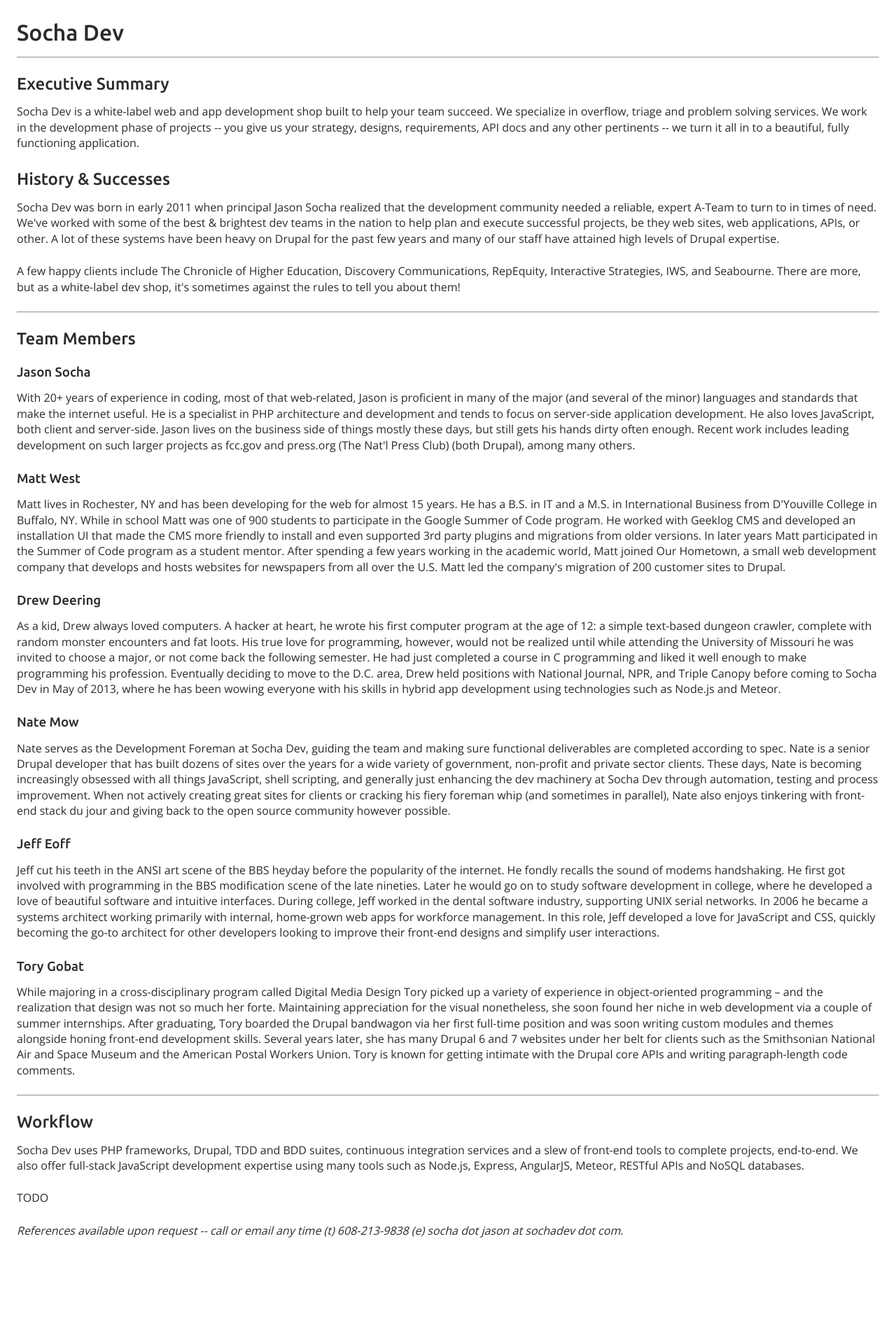
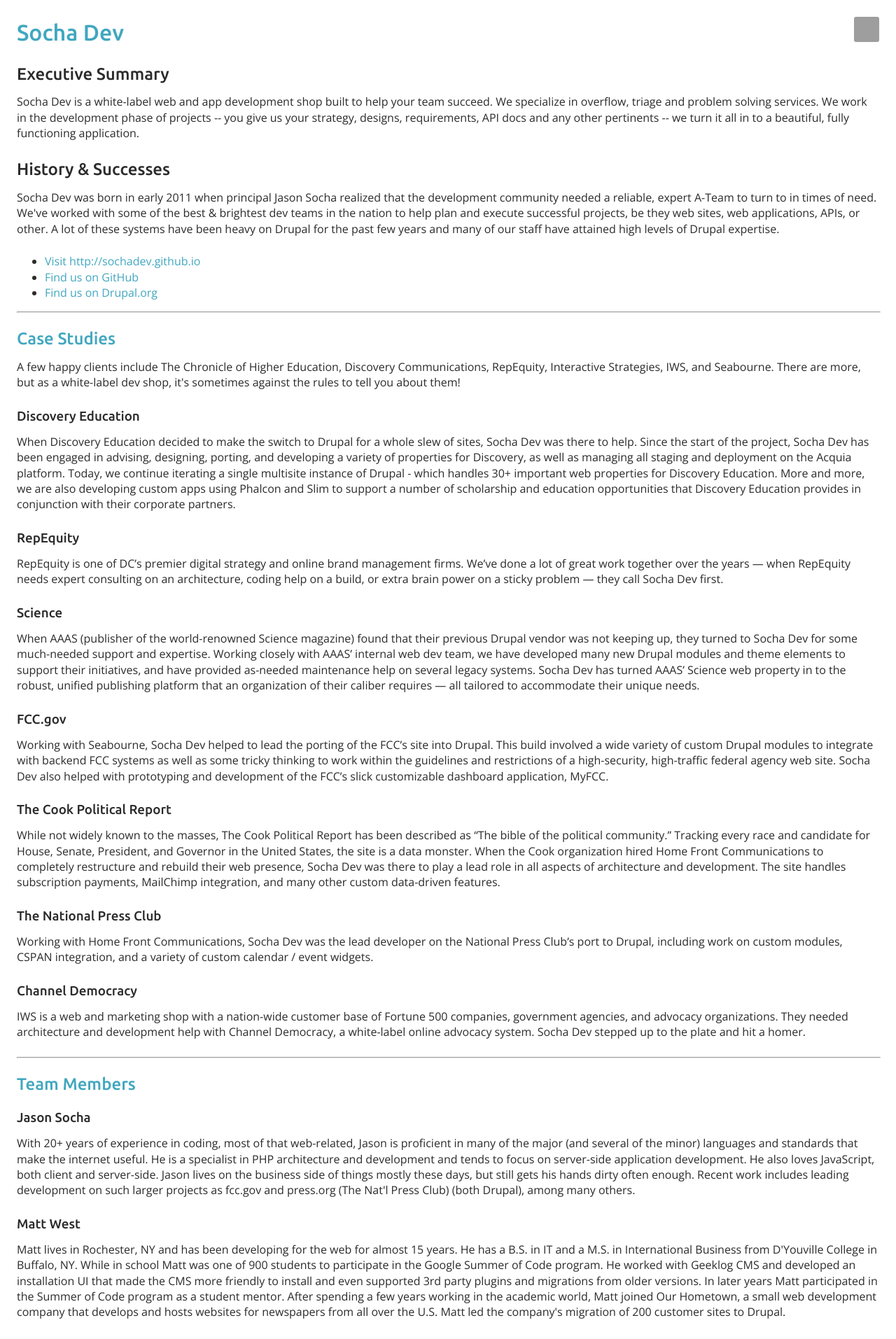
Before and after one commit to SochaDev/sochadev.github.io, a Jekyll site: the page built from assets/downloads/socha-dev-executive-summary.md, in a window 1280 px wide. Shown: the top 1913 px of the page at 70% size. Built offline with Jekyll 4.4.1, drawn with Linux system fonts in a browser that asks for light colours; before the commit the page ends 1793 px from its top, so only the background shows below that; some of the changed text lies outside the part shown; grey boxes are pictures that could not be loaded.

Commit message:
Built out exec summary further, made some stuff more re-usable.

```diff
--- a/_config.yml
+++ b/_config.yml
@@ -2,10 +2,12 @@
 baseurl: http://sochadev.github.io
 title: Socha Dev
 tagline: development overflow, triage and problem solving
-logoUrl: https://avatars2.githubusercontent.com/u/1489168?v=3&s=36
 description: Socha Dev is a white-label web and app development shop built to help your team succeed. We specialize in overflow, triage and problem solving services.
 author: Socha Dev
-rest_api: http://wintermute.sochadev.com/api-www
+logoUrl: https://avatars2.githubusercontent.com/u/1489168?v=3&s=36
+githubUrl: https://github.com/SochaDev
+drupalUrl: https://www.drupal.org/node/2439991
+restApiUrl: http://wintermute.sochadev.com/api-www
 ga_code: UA-45204620-1
 defaults:
   -
--- /dev/null
+++ b/_includes/tools.html
@@ -0,0 +1,10 @@
+<p>We work with many <span class="tooltip gray" data-tip="You know, the stuff the intertubes are built on. The software that everyone in the world can use, however they want. That stuff.">open source tools</span> to build great apps and sites for our clients. We use
+            <span class="tooltip purple" data-tip="Phalcon and Slim are current favorites, but we've worked with dozens of others over the years.">PHP frameworks</span>,
+            <span class="tooltip blue" data-tip="We've all been working with Drupal for a looong time and are pretty active in the community - its a great tool for many projects. We don't believe its the right tool for EVERY project, though.">Drupal</span>,
+            <span class="tooltip green" data-tip="We write tests for nearly every project we do these days (and can prove it) - suites we're hot on right now are Codeception, Chai and Supertest.">TDD and BDD suites</span>,
+            <span class="tooltip orange" data-tip="TravisCI and CircleCI perform continuous integration of code and automated app testing for us.">CI services</span> and a slew of front-end tools to complete projects, end-to-end. We also provide
+            <span class="tooltip red" data-tip="The present and the future - the distinction between &quot;app&quot; and &quot;web site&quot; does not have to be.">full-stack JavaScript development</span> expertise using many tools such as
+            <span class="tooltip green" data-tip="Server-side JavaScript that allows us to do all kinds of useful stuff, really really fast.">Node.js</span>,
+            <span class="tooltip blue" data-tip="The de facto standard for exposing Node.js apps to the web.">Express</span>,
+            <span class="tooltip red" data-tip="Google's awesome MVW framework - pair it with Firebase for even more awesomeness.">AngularJS</span>,
+            <span class="tooltip orange" data-tip="A full-stack platform offering true real-time UX across client instances.">Meteor</span>, RESTful APIs and NoSQL databases. <span class="gray">And don't worry &mdash; it's okay if none of this means anything to you &mdash; we just want you to know that we know all of it.</span></p>
--- a/_layouts/print.html
+++ b/_layouts/print.html
@@ -1,15 +1,18 @@
 <!DOCTYPE html>
 <html>
 <head>
-  <meta charset="utf-8" />
-  <title>{{ site.title }} | {{ page.title }}</title>
+  {% include meta.html %}{% include favicon.html %}  <title>{{ site.title }} | {{ page.title }}</title>
   <link rel="canonical" href="{{ site.baseurl }}{{ page.url }}" />
   <link rel="stylesheet" href="/assets/css/print.css" type="text/css" />
 </head>
 <body>
   <main>
-    <h1>{{ site.title }}</h1>
+    <h1><a href="{{ site.baseurl }}" title="Home" class="logo"><img src="{{ site.logoUrl }}" alt="Socha Dev" class="logo"></a> <a href="{{ site.baseurl }}">{{ site.title }}</a></h1>
     {{ content }}
+    <hr>
+    <a href="{{ site.baseurl }}" title="Home" class="logo"><img src="{{ site.logoUrl }}" alt="Socha Dev" class="logo"></a>
+    <p>Thank you for your interest in {{ site.title }} &mdash; we look forward to working with you.</p>
+    <p><i>References available upon request &mdash; call or email any time (t) 608-213-9838 (e) socha dot jason at sochadev dot com.</i></p>
   </main>
 </body>
 </html>
--- a/assets/css/print.css
+++ b/assets/css/print.css
@@ -17,4 +17,30 @@
   margin-bottom: 24px;
   margin-top: 0; }
 
+a {
+  color: #41a7bf;
+  text-decoration: none; }
+  a:hover {
+    text-decoration: underline; }
+
+hr {
+  width: 100%; }
+  hr::after {
+    clear: both;
+    content: "";
+    display: table; }
+
+img.logo {
+  border-top-left-radius: 3px;
+  border-top-right-radius: 3px;
+  border-bottom-right-radius: 3px;
+  border-top-right-radius: 3px;
+  border-bottom-left-radius: 3px;
+  border-bottom-right-radius: 3px;
+  border-bottom-left-radius: 3px;
+  border-top-left-radius: 3px;
+  display: block;
+  float: right;
+  margin: 0 0 24px 24px; }
+
 /*# sourceMappingURL=print.css.map */
--- a/assets/downloads/socha-dev-executive-summary.md
+++ b/assets/downloads/socha-dev-executive-summary.md
@@ -1,9 +1,8 @@
 ---
 title: Executive Summary
+description: Here's everything your boss or board could ever want to know about us.
 layout: print
 ---
-
-* * *
 
 ## Executive Summary
 
@@ -22,26 +21,41 @@
 APIs, or other. A lot of these systems have been heavy on Drupal for the past
 few years and many of our staff have attained high levels of Drupal expertise.
 
+* [Visit {{ site.baseurl }}]({{ site.baseurl }})
+* [Find us on GitHub]({{ site.githubUrl }})
+* [Find us on Drupal.org]({{ site.drupalUrl }})
+
+* * *
+
+## [Case Studies]({{ site.baseurl }}#projects)
+
 A few happy clients include The Chronicle of Higher Education, Discovery
 Communications, RepEquity, Interactive Strategies, IWS, and Seabourne. There
 are more, but as a white-label dev shop, it\'s sometimes against the rules to
 tell you about them!
 
+{% for project in site.data.projects %}
+  {% if project.whiteLabel != true %}
+### {{ project.name }}
+
+{{ project.description | replace: '\n', ' ' }}
+  {% endif %}
+
+{% endfor %}
+
 * * *
 
-## Team Members
+## [Team Members]({{ site.baseurl }}/team)
 
 {% include bios.md %}
 
 * * *
 
-## Workflow
+## [Workflow ]({{ site.baseurl }}/workflow)
 
-Socha Dev uses PHP frameworks, Drupal, TDD and BDD suites, continuous integration
-services and a slew of front-end tools to complete projects, end-to-end. We also
-offer full-stack JavaScript development expertise using many tools such as Node.js,
-Express, AngularJS, Meteor, RESTful APIs and NoSQL databases.
+{% capture tools %}
+{% include tools.html %}
+{% endcapture %}
+{{ tools | strip_html | strip_newlines }}
 
 {% include workflow.md %}
-
-_References available upon request \-- call or email any time (t) 608-213-9838 (e) socha dot jason at sochadev dot com._
```
Also changed, not shown: _layouts/default.html (+3 -13 lines), assets/sass/print.scss (+23 -0 lines), 1 other file.
